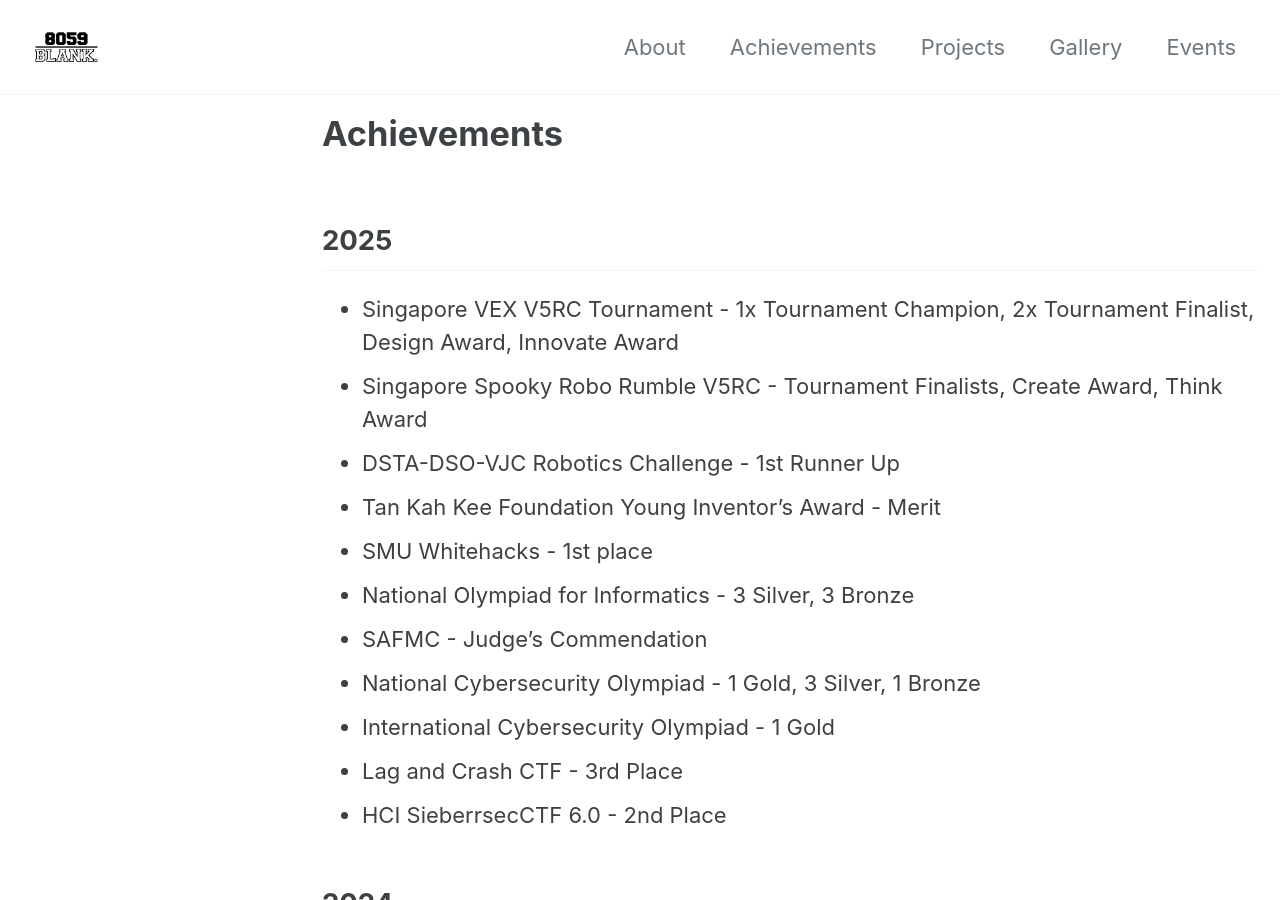
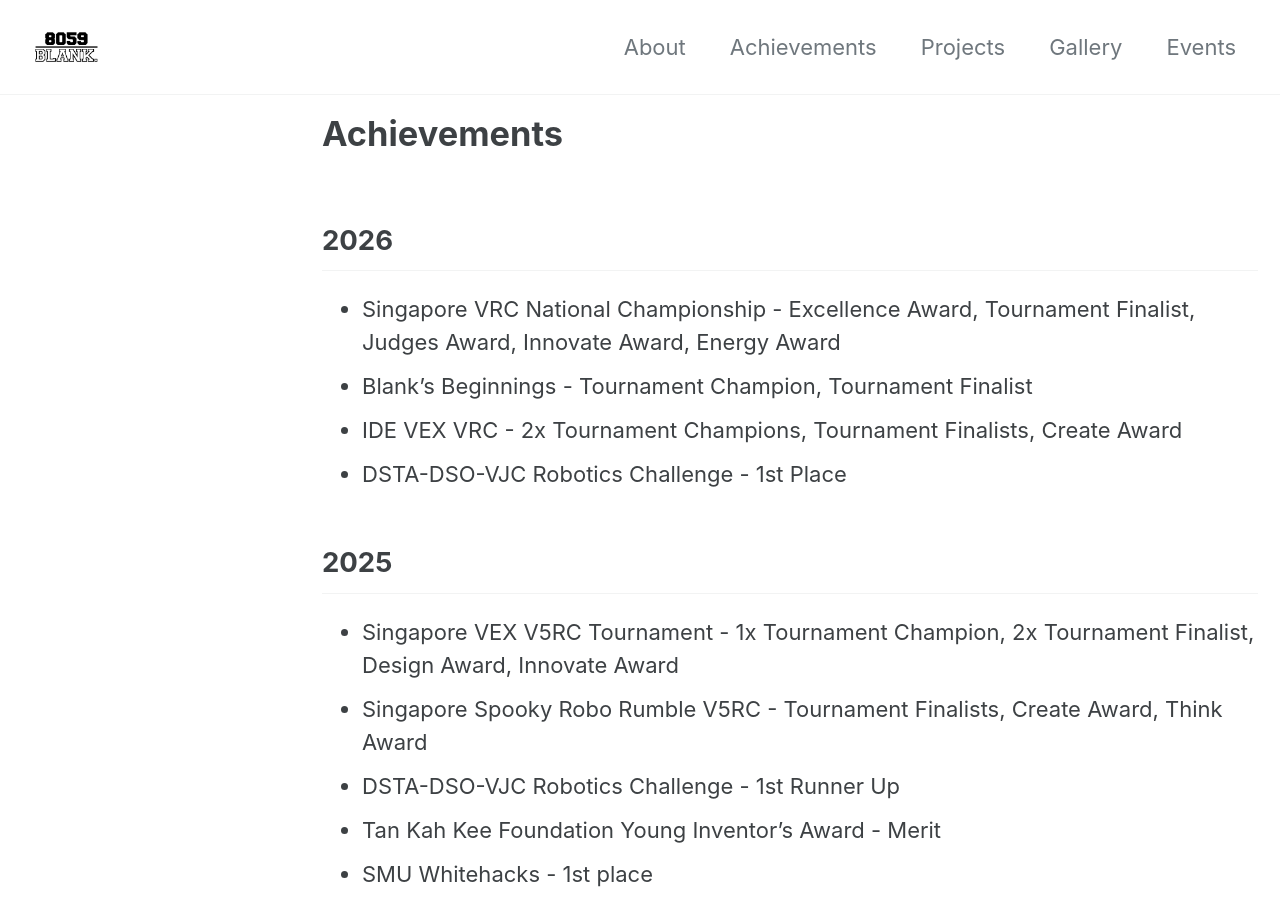
Before and after one commit to 8059blank/8059blank.github.io, a Jekyll site: the page built from achievements/index.md, in a window 1280 px wide and 900 px high. Built offline with Jekyll 4.4.1, drawn with Linux system fonts in a browser that asks for light colours; cached includes are drawn as plain includes; nearby versions of some CDN libraries.

Commit message:
boom shakalaka

```diff
--- a/achievements/index.md
+++ b/achievements/index.md
@@ -2,7 +2,15 @@
 layout: single
 title: Achievements
 ---
+## 2026
+
+- Singapore VRC National Championship - Excellence Award, Tournament Finalist, Judges Award, Innovate Award, Energy Award
+- Blank's Beginnings - Tournament Champion, Tournament Finalist
+- IDE VEX VRC - 2x Tournament Champions, Tournament Finalists, Create Award
+- DSTA-DSO-VJC Robotics Challenge - 1st Place
+
 ## 2025
+
 - Singapore VEX V5RC Tournament - 1x Tournament Champion, 2x Tournament Finalist, Design Award, Innovate Award
 - Singapore Spooky Robo Rumble V5RC - Tournament Finalists, Create Award, Think Award
 - DSTA-DSO-VJC Robotics Challenge - 1st Runner Up
@@ -16,6 +24,7 @@
 - HCI SieberrsecCTF 6.0 - 2nd Place
 
 ## 2024
+
 - Singapore VRC National Championship - Tournament Champion, Excellence Award, Design Award
 - Singapore VEX (V5RC) Tournament - Tournament Champion, Excellence Award
 - IDE VEX VRC - 2x Tournament Champions, Amaze Award
@@ -36,6 +45,7 @@
 - National Olympiad for Informatics - 1 Silver, 3 Bronze, Youngest Medallist Award
 
 ## 2023
+
 - Singapore VRC National Championship - Tournament Champion, Judges Award
 - VEX Robotics World Championship - Division Champion
 - Singapore VRC Tournament - 2x Tournament Champion, Innovate Award, Amaze Award
@@ -46,6 +56,7 @@
 - IDEX 2023 - SMU SCIS Technology Award, Abbott High School STEM Internship Award
 
 ## 2022
+
 - SUTD Pre-U Roboclash - First Runners Up, Most Innovative Design
 - Singapore VRC National Championship - High School and Middle School Robot Skills Champion
 - Whitehacks 2022 - 3rd, 4th
@@ -59,8 +70,8 @@
 - Tan Kah Kee Young Innovators Award - Semifinalists
 - BrainHack CDDC 2022 CTF Challenge - 3rd Placing
 
+## 2021
 
-## 2021
 - Singapore VRC National Skills Challenge - Champion (Tertiary 1st, 2nd, 3rd Placing), Middle School Champion
 - Vex Robotics World Championships - Middle School Division Champion, Middle School Worlds Finalist
 - Cyberthon - 2nd Placing
@@ -70,6 +81,7 @@
 - EWASTENOMORE - 1st, 3rd
 
 ## 2020
+
 - Singapore VRC National Championship - Robot Skills Champion, Excellence Award
 - Cyberthon - 3rd Placing, Data Science Award
 - National Olympiad in Informatics - 2 Silver, 6 Bronze
@@ -79,6 +91,7 @@
 - STACK the Flags - 3rd Placing
 
 ## 2019
+
 - Singapore VRC National Championship - Tournament Champion (Tertiary), Excellence Award, Design Award
 - VEX Robotics World Championship - High School Math Division Champion, Amaze Award
 - Singapore VEX Robotics Championship - Tournament Finalists (Tertiary), Create Award
@@ -87,6 +100,7 @@
 - Student TechBlazer Award - Bronze
 
 ## 2018
+
 - Singapore VEX Robotics Championship - Tournament Champion (Tertiary), Excellence Award, Amaze Award, Inspire Award
 - VEX Robotics World Championship - High School Math Division Champion, Innovate Award, Amaze Award
 - FIRST Global Winning Alliance Award - Gold
@@ -95,43 +109,51 @@
 - National Olympiad in Informatics - 1 Silver, 5 Bronze
 
 ## 2017
+
 - Singapore VEX Robotics Championship - Tournament Champion (Tertiary), Excellence Award
 - VEX Robotics World Championship - High School Division Finalist
 - FIRST Global Challenge Award - Silver
 
 ## 2016
+
 - Singapore VEX Robotics Championship - Tournament Champion (Tertiary), Excellence Award
 - VEX Robotics World Championship - High School Division Quarter-finalist, Teamwork Award
 
 ## 2015
+
 - Singapore VEX Robotics Championship - Tournament Champion (Tertiary 1st, 2nd, 3rd Placing), Excellence Award
 - VEX Robotics World Championship - High School Division Semi-finalist
 - National Olympiad in Informatics - 1 Bronze
 
 ## 2014
+
 - RoboCup - 2nd Placing
 - Singapore VEX Robotics Championship - Tournament Champion (Tertiary 1st, 2nd, 3rd, 4th Placing), Excellence Award
 - VEX Robotics World Championship - High School Division Semi-finalist
 - National Olympiad in Informatics - 1 Silver, 1 Bronze
 
 ## 2013
+
 - RoboCup - 2nd Placing
 - Singapore VEX Robotics Championship - Tournament Champion (Tertiary 1st, 2nd, 3rd, 4th Placing, Secondary 1st Placing), Excellence Award
 - VEX Robotics World Championship - High School Division Finalist
 - National Olympiad in Informatics - 1 Gold, 2 Bronze
 
 ## 2012
+
 - RoboCup - 2nd Placing
 - Singapore VEX Robotics Championship - Tournament Champion (Tertiary 1st, 2nd, 3rd Placing, Secondary 1st Placing), Excellence Award
 - VEX Robotics World Championship - High School Division Semi-finalist
 - National Olympiad in Informatics - 2 Silver, 2 Bronze
 
 ## 2011
+
 - RoboCup - 3rd Placing
 - Singapore VEX Robotics Championship - Tournament Champion, Programming Skils 2nd Placing
 - National Olympiad in Informatics - 1 Silver
 
 ## 2010
+
 - Interschool Micromouse Competition - Secondary School Division 1 Finalist
 - RoboCup - 3rd Placing
 - Singapore VEX Robotics Championship - Tournament Champion (Tertiary and Secondary), Programming Skils Champion
@@ -139,21 +161,25 @@
 - National Olympiad in Informatics - 1 Gold, 1 Silver, 3 Bronze, Top Secondary School Contestant
 
 ## 2009
+
 - Interschool Micromouse Competition - Secondary School Division 1 Finalist
 - RoboCup - 4th Placing
 - Singapore VEX Robotics Championship - Tournament Champion, Driver Skills Champion, Programming Skils 2nd Placing
 - National Olympiad in Informatics - 3 Bronze
 
 ## 2008
+
 - Interschool Micromouse Competition - Secondary School Division 2 Champion, Open Category 2nd Runner Up
 - RoboCup - 4th Placing
 - Singapore VEX Robotics Championship - 2nd Runner Up
 - National Olympiad in Informatics - 5 Bronze
 
 ## 2007
+
 - Interschool Micromouse Competition - Secondary School Division 3 Champion
 - RoboCup - 4th Placing
 - National Olympiad in Informatics - 1 Silver, 1 Bronze
 
 ## 2006
+
 - National Olympiad in Informatics - 1 Silver
```
Also changed, not shown: gallery/2026/DSC04032.jpg (added), gallery/2026/DSC06441.jpg (added), gallery/2026/DSC06493.jpg (added), gallery/2026/DSC06504.jpg (added), gallery/2026/DSC06804.jpg (added), gallery/2026/Image (1).jpg (added), gallery/2026/Media.jpg (added), gallery/2026/Picture2.jpg (added), 4 other files.
